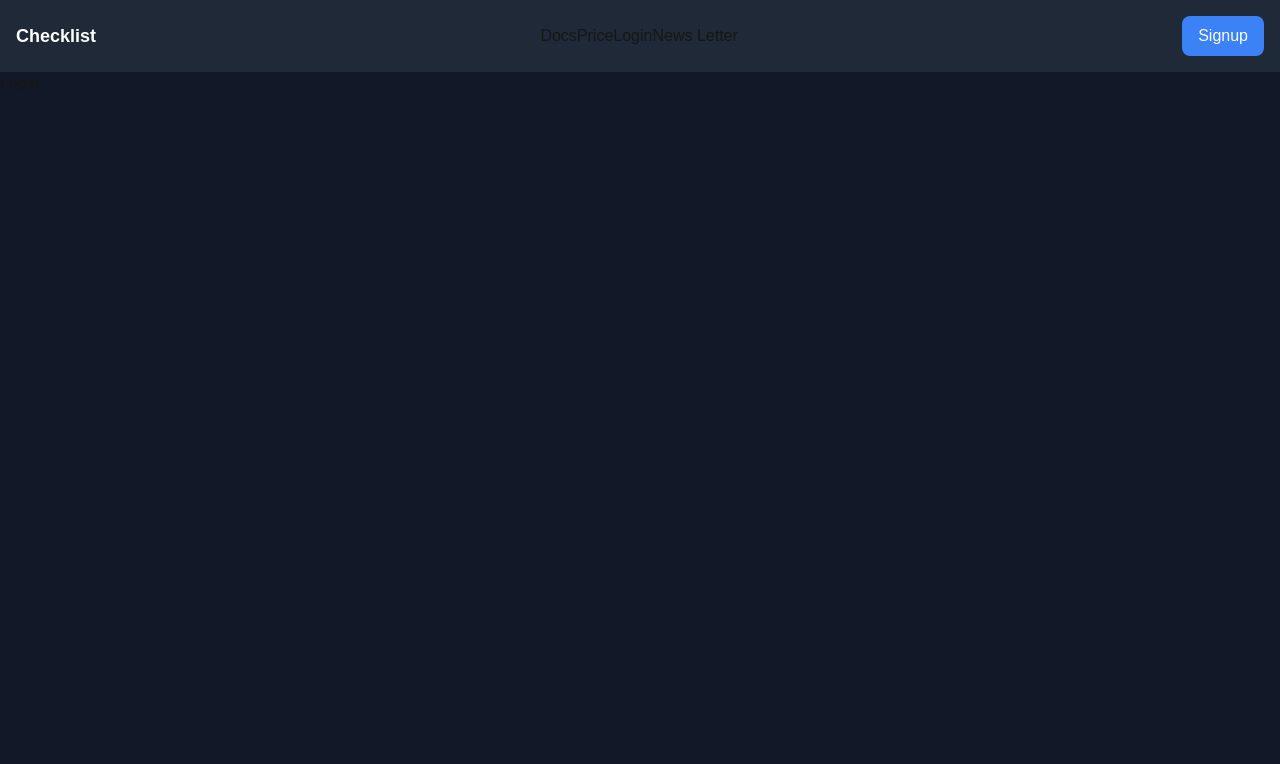
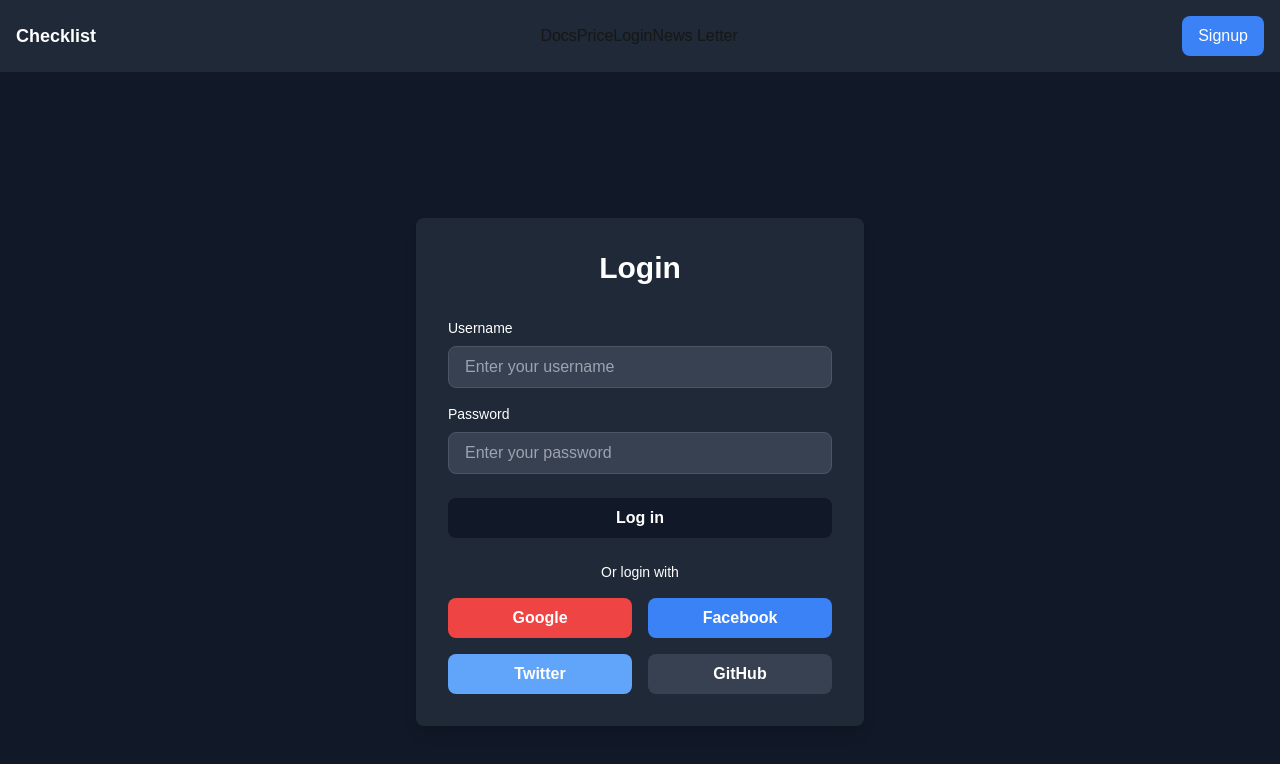
Before and after one commit to NAYANKUMAR21/Nextjs-Learning, a Next.js app in the folder nextjsprisma/: page /login in a window 1280 px wide. Shown: the top 764 px of the page. Built offline with nearby package versions, Linux system fonts and the light colour scheme.

Commit message:
Signup route and loaders done

```diff
--- a/nextjsprisma/src/app/api/todos/route.ts
+++ b/nextjsprisma/src/app/api/todos/route.ts
@@ -11,13 +11,17 @@ export async function GET() {
       { message: 'backend Up and running ', data, success: true },
       { status: 200 }
     );
-  } catch (er: any) {
+  } catch (er: unknown) {
+    if (er instanceof Error) {
       return NextResponse.json(
         { message: er.message, success: false },
         {
           status: 500,
         }
       );
+    } else {
+      throw new Error('Something went wrong');
+    }
   }
 }
 
--- a/nextjsprisma/src/app/api/users/signup/route.ts
+++ b/nextjsprisma/src/app/api/users/signup/route.ts
@@ -0,0 +1,64 @@
+import { prisma } from '../../../../../prisma';
+import argon2 from 'argon2';
+import { NextRequest, NextResponse } from 'next/server';
+
+export async function POST(req: NextRequest) {
+  try {
+    const { username, email, password } = await req.json();
+
+    const data = await prisma.user.findUnique({
+      where: {
+        username,
+        email,
+      },
+    });
+    if (data) {
+      return NextResponse.json(
+        { message: 'User already existed!...', success: false },
+        { status: 500 }
+      );
+    }
+    const hashPassword = await argon2.hash(password);
+    const craetedUser = await prisma.user.create({
+      data: {
+        username,
+        email,
+        password: hashPassword,
+      },
+    });
+
+    return NextResponse.json(
+      {
+        message: 'User created Successfully...!',
+        success: true,
+        data: craetedUser,
+      },
+      { status: 201 }
+    );
+  } catch (er: unknown) {
+    if (
+      er instanceof Error &&
+      er.message.includes('Server selection timeout')
+    ) {
+      return NextResponse.json(
+        {
+          message:
+            'Database connection cannot be established. Server error. Please try again later. ' +
+            er.message,
+          success: false,
+        },
+        { status: 500 }
+      );
+    } else if (er instanceof Error) {
+      return NextResponse.json(
+        { message: er.message, success: false },
+        { status: 500 }
+      );
+    } else {
+      return NextResponse.json(
+        { message: 'Something went wrong...', success: false },
+        { status: 500 }
+      );
+    }
+  }
+}
--- a/nextjsprisma/src/app/login/page.tsx
+++ b/nextjsprisma/src/app/login/page.tsx
@@ -1,7 +1,83 @@
-import React from 'react';
+'use client';
+import React, { useState } from 'react';
 
+interface LoginCred {
+  username: string;
+  password: string;
+}
 const Login = () => {
-  return <div className="min-h-screen bg-gray-900">Login</div>;
+  const [creds, SetCreds] = useState<LoginCred>({
+    username: '',
+    password: '',
+  });
+  const handleChange = (e: React.ChangeEvent<HTMLInputElement>) => {
+    SetCreds({
+      ...creds,
+      [e.target.id]: e.target.value,
+    });
+  };
+
+  const handleSubmit = () => {
+    console.log(creds);
+  };
+  return (
+    <div className="min-h-screen bg-gray-900">
+      <div className="min-h-screen flex items-center justify-center bg-gray-900">
+        <div className="bg-gray-800 text-white rounded-lg shadow-lg p-8 w-full max-w-md">
+          <h2 className="text-3xl font-bold mb-8 text-center">Login</h2>
+
+          <form onSubmit={handleSubmit}>
+            <div className="mb-4">
+              <label className="block text-sm font-medium mb-2" for="username">
+                Username
+              </label>
+              <input
+                className="w-full px-4 py-2 rounded-lg bg-gray-700 border border-gray-600 focus:outline-none focus:ring focus:ring-gray-600"
+                type="text"
+                id="username"
+                placeholder="Enter your username"
+              />
+            </div>
+
+            <div className="mb-6">
+              <label className="block text-sm font-medium mb-2">Password</label>
+              <input
+                className="w-full px-4 py-2 rounded-lg bg-gray-700 border border-gray-600 focus:outline-none focus:ring focus:ring-gray-600"
+                type="password"
+                id="password"
+                placeholder="Enter your password"
+              />
+            </div>
+
+            <button className="w-full bg-gray-900 hover:bg-gray-700 text-white font-bold py-2 px-4 rounded-lg focus:outline-none focus:ring focus:ring-gray-600 mb-6">
+              Log in
+            </button>
+          </form>
+
+          <div className="text-center text-sm mb-4">Or login with</div>
+          <div className="flex justify-between space-x-4">
+            <button className="w-full bg-red-500 hover:bg-red-600 text-white font-bold py-2 px-4 rounded-lg focus:outline-none focus:ring focus:ring-red-400">
+              Google
+            </button>
+
+            <button className="w-full bg-blue-500 hover:bg-blue-600 text-white font-bold py-2 px-4 rounded-lg focus:outline-none focus:ring focus:ring-blue-400">
+              Facebook
+            </button>
+          </div>
+
+          <div className="flex justify-between space-x-4 mt-4">
+            <button className="w-full bg-blue-400 hover:bg-blue-500 text-white font-bold py-2 px-4 rounded-lg focus:outline-none focus:ring focus:ring-blue-300">
+              Twitter
+            </button>
+
+            <button className="w-full bg-gray-700 hover:bg-gray-600 text-white font-bold py-2 px-4 rounded-lg focus:outline-none focus:ring focus:ring-gray-500">
+              GitHub
+            </button>
+          </div>
+        </div>
+      </div>
+    </div>
+  );
 };
 
 export default Login;
--- a/nextjsprisma/src/app/page.tsx
+++ b/nextjsprisma/src/app/page.tsx
@@ -1,7 +1,6 @@
 'use client';
 import axios from 'axios';
 import Spinner5 from '@/Components/Loaders';
-import { NextResponse } from 'next/server';
 import { ChangeEvent, FormEvent, useEffect, useState } from 'react';
 
 interface Data {
@@ -15,8 +14,12 @@ const GetTodo = async (id: string) => {
     // let result = await axios.get('/api/todos/' + id, { withCredentials: true });
     const result = 'data';
     return result;
-  } catch (er: any) {
-    throw new Error(er.message);
+  } catch (er: unknown) {
+    if (er instanceof Error) {
+      throw new Error(er.message);
+    } else {
+      throw new Error('Something went wrong');
+    }
   }
 };
 export default function Home() {
@@ -47,9 +50,12 @@ export default function Home() {
     const isCompleted = false;
 
     setLoading(true);
-    setData([...data, { id: data.length - 1, todoText, userId, isCompleted }]);
+    setData([
+      ...data,
+      { id: userId ? userId : data.length - 1, todoText, userId, isCompleted },
+    ]);
 
-    await axios.post('/api/todos', { todoText, userId });
+    // await axios.post('/api/todos', { todoText, userId });
 
     setLoading(false);
     // make axios post request along with userId
@@ -106,11 +112,11 @@ export default function Home() {
                 >
                   <span>{ele.todoText}</span>
                 </div>
-                <div className="ml-4" onClick={() => deleteTodo('id')}>
-                  <input
-                    type="radio"
-                    className="form-radio text-purple-600 w-6 h-6" // Makes the radio button bigger
-                  />
+                <div className="ml-4">
+                  <div
+                    onClick={() => deleteTodo(ele.id)}
+                    className="w-6 h-6 border-2 border-red-600 rounded-full flex items-center justify-center"
+                  ></div>
                 </div>
               </div>
             </>
@@ -129,20 +135,20 @@ export default function Home() {
               onClick={(e) => e.stopPropagation()} // Prevents closing when clicking inside the popup
             >
               <h2 className="text-lg font-bold mb-4">Todo Details</h2>
-              <p>{selectedTodo}</p>
-
+              {/* <p>{selectedTodo}</p> */}
+              <div className="border-black">
+                <input
+                  type="text"
+                  value={selectedTodo}
+                  className="p-5 text-md"
+                />
+              </div>
               {/* Update button */}
               <button
                 // onClick={() => handleUpdate(selectedTodo)} // Function to handle the update
                 className="mt-4 bg-blue-500 hover:bg-blue-700 text-white font-bold py-2 px-4 rounded-lg mr-10"
               >
                 Update
-              </button>
-              <button
-                // onClick={() => handleUpdate(selectedTodo)} // Function to handle the update
-                className="mt-4 bg-blue-500 hover:bg-blue-700 text-white font-bold py-2 px-4 rounded-lg"
-              >
-                ✔️
               </button>
 
               <button
--- a/nextjsprisma/src/app/signup/page.tsx
+++ b/nextjsprisma/src/app/signup/page.tsx
@@ -2,11 +2,11 @@ import React from 'react';
 
 const Signin = () => {
   return (
-    <section className="bg-gray-800 py-20 dark:bg-dark lg:py-[120px]">
+    <section className="bg-gray-900 py-20 dark:bg-dark lg:py-[120px]">
       <div className="container mx-auto">
         <div className="-mx-4 flex flex-wrap">
           <div className="w-full px-4">
-            <div className="relative mx-auto max-w-[525px] overflow-hidden rounded-lg bg-white px-10 py-16 text-center dark:bg-dark-2 sm:px-12 md:px-[60px]">
+            <div className="relative mx-auto max-w-[525px] overflow-hidden rounded-lg px-10 py-16 text-center dark:bg-dark-2 sm:px-12 md:px-[60px]">
               <div className="mb-10 text-center md:mb-16">
                 <a href="/#" className="mx-auto inline-block max-w-[160px]">
                   <img
@@ -25,14 +25,17 @@ const Signin = () => {
                   placeholder="Password"
                 />
                 <div className="mb-10">
-                  <input
+                  <button className="w-full bg-gray-800 hover:bg-gray-700 text-white font-bold py-2 px-4 rounded-lg focus:outline-none focus:ring focus:ring-gray-600 mb-6">
+                    Sign in
+                  </button>
+                  {/* <input
                     type="submit"
                     value="Sign In"
                     className="bg-blue-500 w-full cursor-pointer rounded-md border border-primary bg-primary px-5 py-3 text-base font-medium text-white transition hover:bg-opacity-90"
-                  />
+                  /> */}
                 </div>
               </form>
-              <p className="mb-6 text-base text-secondary-color dark:text-dark-7 text-black">
+              <p className="mb-6 text-base text-secondary-color dark:text-dark-7 text-white">
                 Connect With
               </p>
               <ul className="-mx-2 mb-12 flex justify-between">
@@ -348,7 +351,7 @@ const InputBox = ({
         type={type}
         placeholder={placeholder}
         name={name}
-        className="text-black w-full rounded-md border border-stroke bg-transparent px-5 py-3 text-base text-body-color outline-none focus:border-primary focus-visible:shadow-none dark:border-dark-3 dark:text-black"
+        className="text-white w-full rounded-md border border-stroke bg-transparent px-5 py-3 text-base text-body-color outline-none focus:border-primary focus-visible:shadow-none dark:border-dark-3 dark:text-white"
       />
     </div>
   );
```
Also changed, not shown: 2 other files (tests, documents, lock files or other folders). Lines whose indentation alone changed are shown as unchanged.
